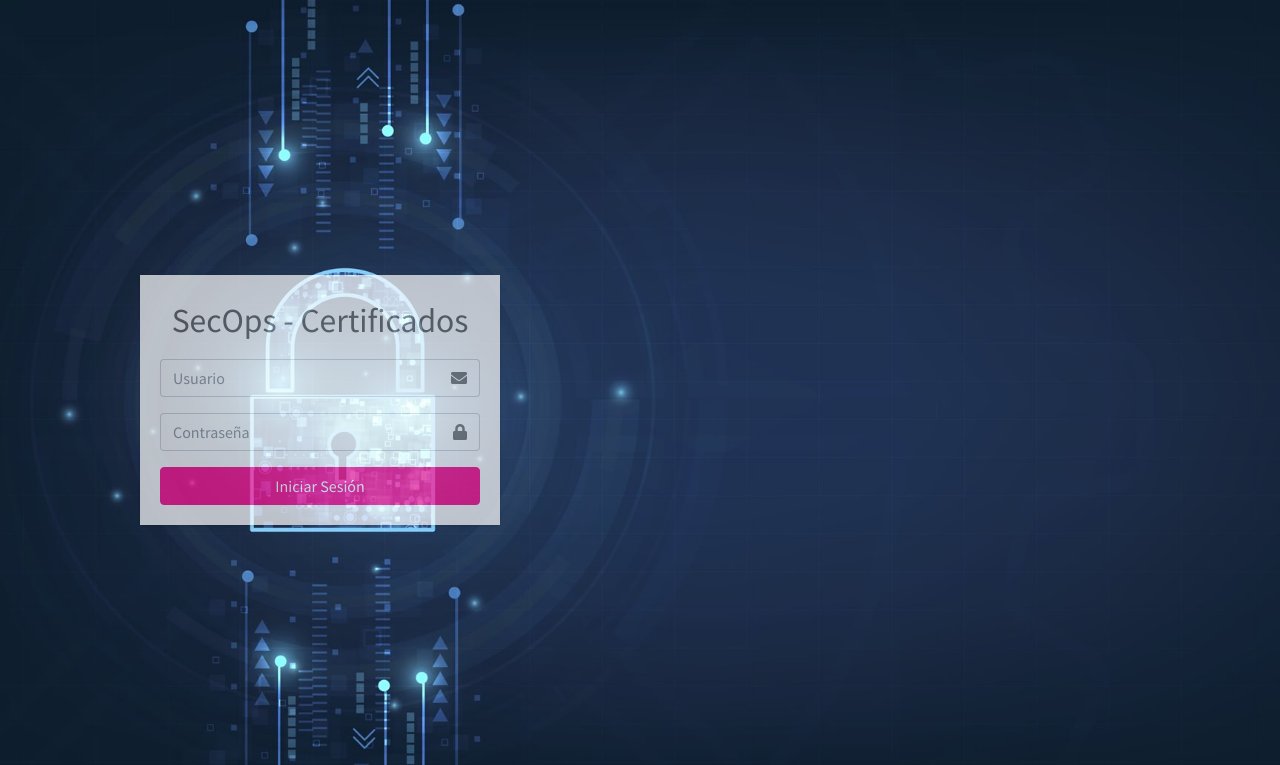
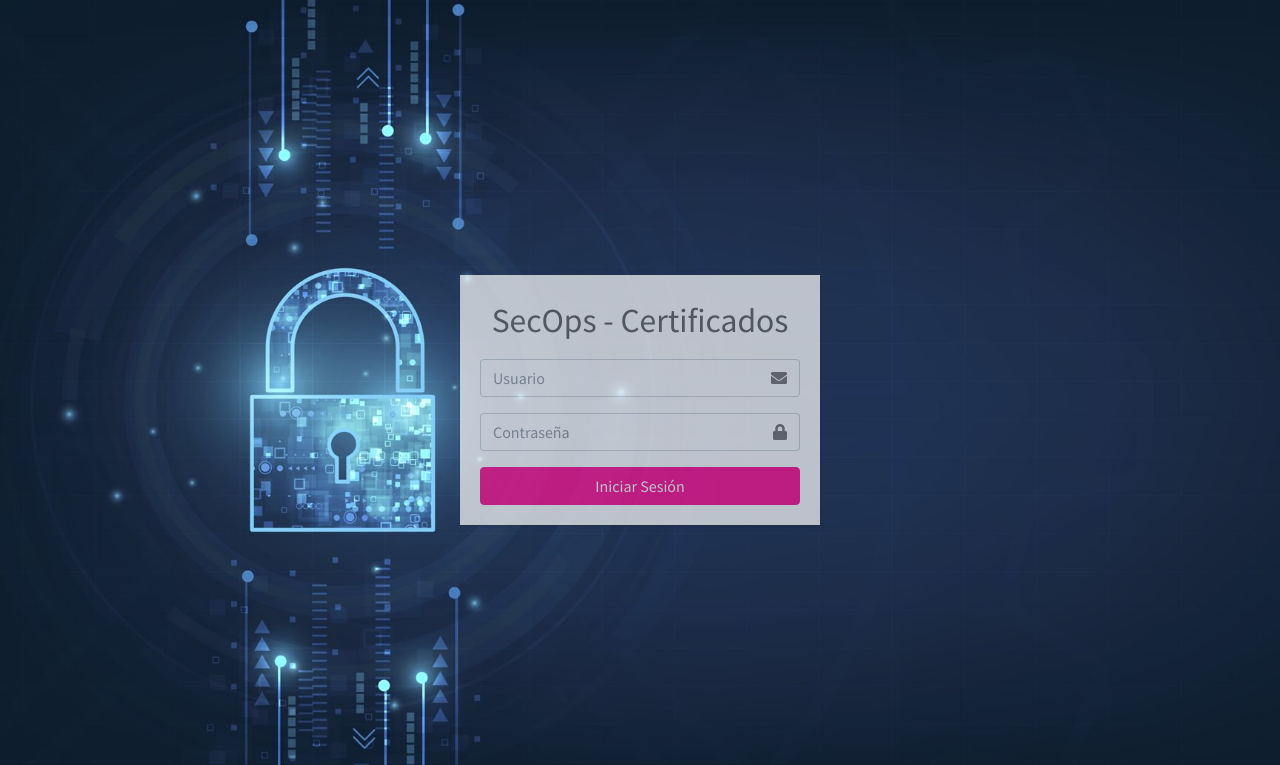
Before and after one commit to gastonbarbaccia/gestion-certificados, a PHP site: page /SecOpsCert/ in a window 1280 px wide. Shown: the top 765 px of the page. Run offline with PHP 8.4, Linux system fonts and the light colour scheme; some libraries are stand-ins or nearby versions.

Commit message:
Se modifica la ubicacion del login para centrarlo

```diff
--- a/index.php
+++ b/index.php
@@ -19,7 +19,7 @@
   <link href="https://fonts.googleapis.com/css?family=Source+Sans+Pro:300,400,400i,700" rel="stylesheet">
 </head>
 <body class="hold-transition login-page" style="background-image: url('img/security.jpg');background-size:cover;">
-<div class="login-box" style="margin-right: 50%; opacity:0.7;">
+<div class="login-box" style="opacity:0.7;">
 
   <!-- /.login-logo -->
   <div class="card">
```
